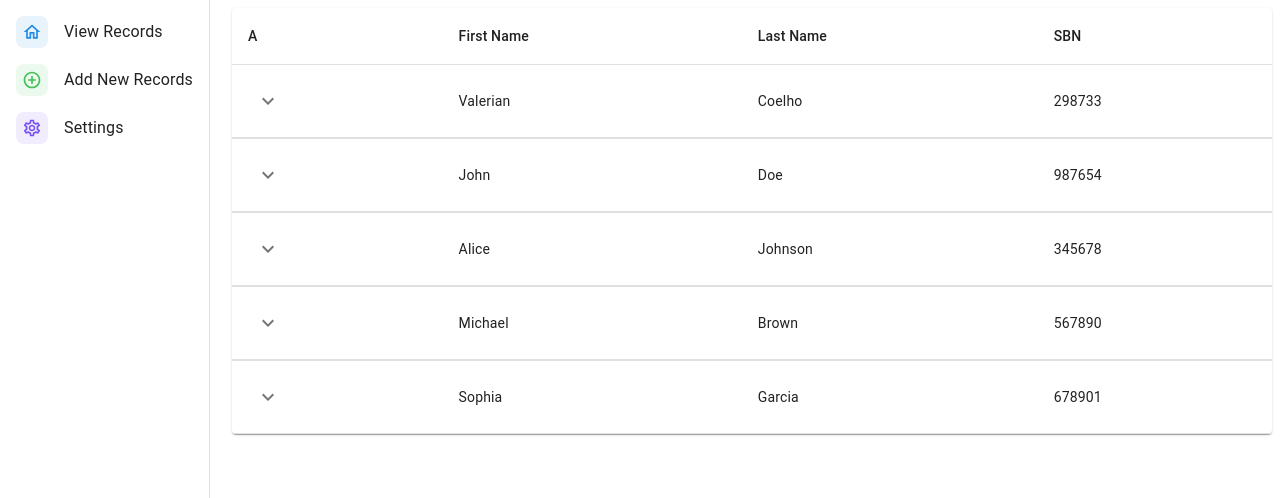
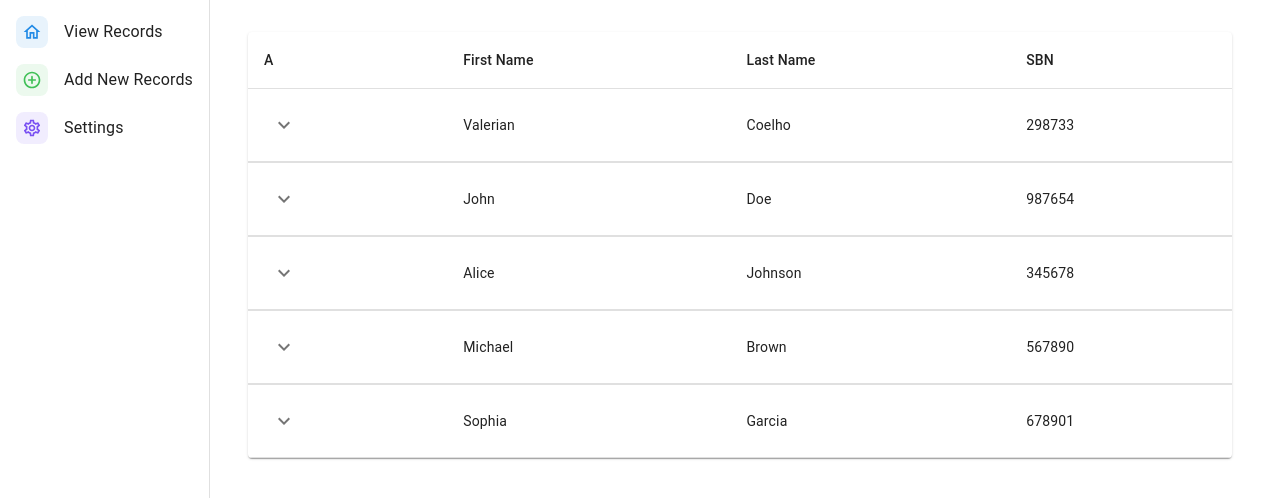
Before and after one commit to ValerianCoelho/Clergy-Catalog, a React (Vite) app: page / in a window 1280 px wide. Shown: the top 498 px of the page. Built offline with nearby package versions, Linux system fonts and the light colour scheme.

Commit message:
Page Margins Fixed

```diff
--- a/src/pages/Content.jsx
+++ b/src/pages/Content.jsx
@@ -7,7 +7,7 @@ import Settings from "./Settings/Settings";
 
 function Content(props) {
   return (
-    <Box sx={{marginLeft: 28}}>
+    <Box sx={{marginLeft: 30, marginRight: 5, marginTop: 4}}>
       {props.tab === 'view' && <View/>}
       {props.tab === 'add' && <Add/>}
       {props.tab === 'settings' && <Settings/>}
--- a/src/pages/Settings/components/ActionCard/ActionCard.jsx
+++ b/src/pages/Settings/components/ActionCard/ActionCard.jsx
@@ -10,7 +10,7 @@ function ActionCard(props) {
           <Typography fontWeight='bold'>{props.title}</Typography>
         </Stack>
         <Typography>{props.description}</Typography>
-        <Button variant="contained" color="grey" size="small" sx={{marginTop: 2}}>{props.actionTitle}</Button>
+        <Button variant="contained" color="grey" size="small" sx={{marginTop: 2}} disableElevation>{props.actionTitle}</Button>
       </Paper>
   )
 }
```
